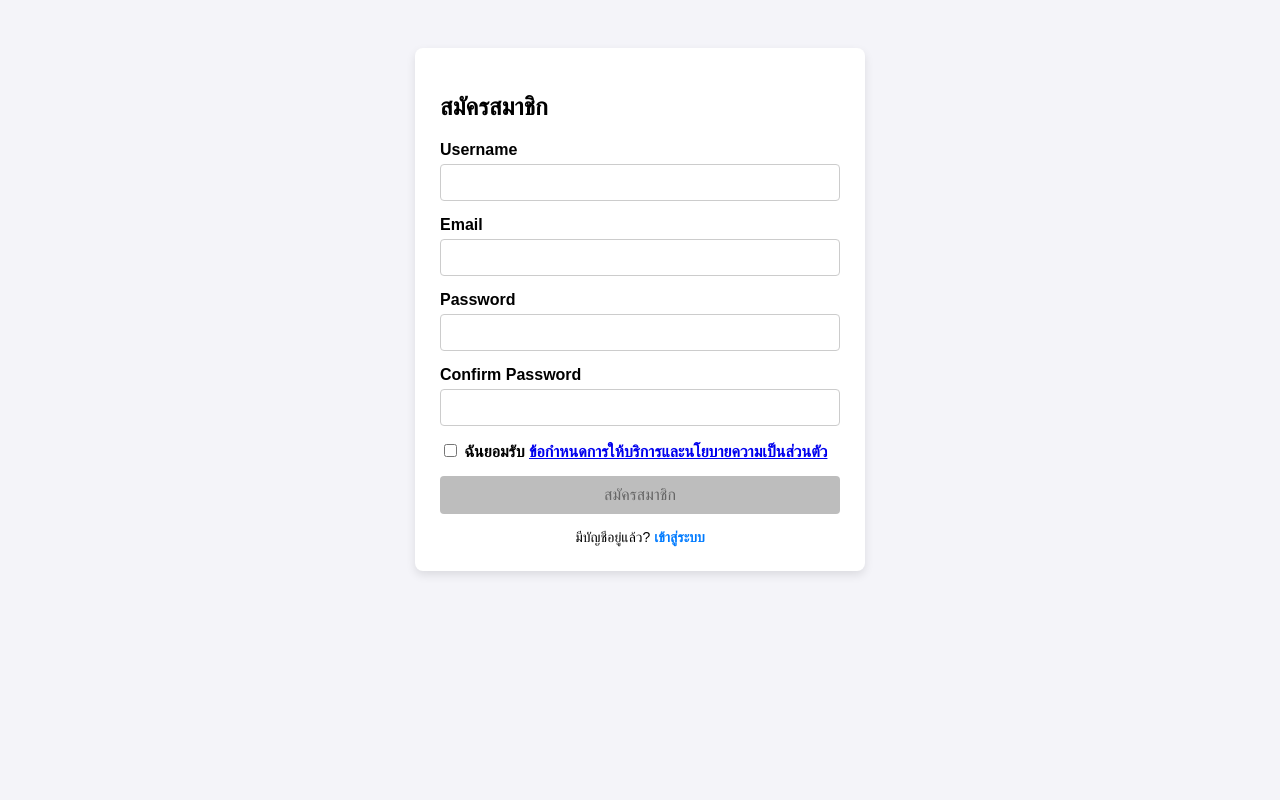
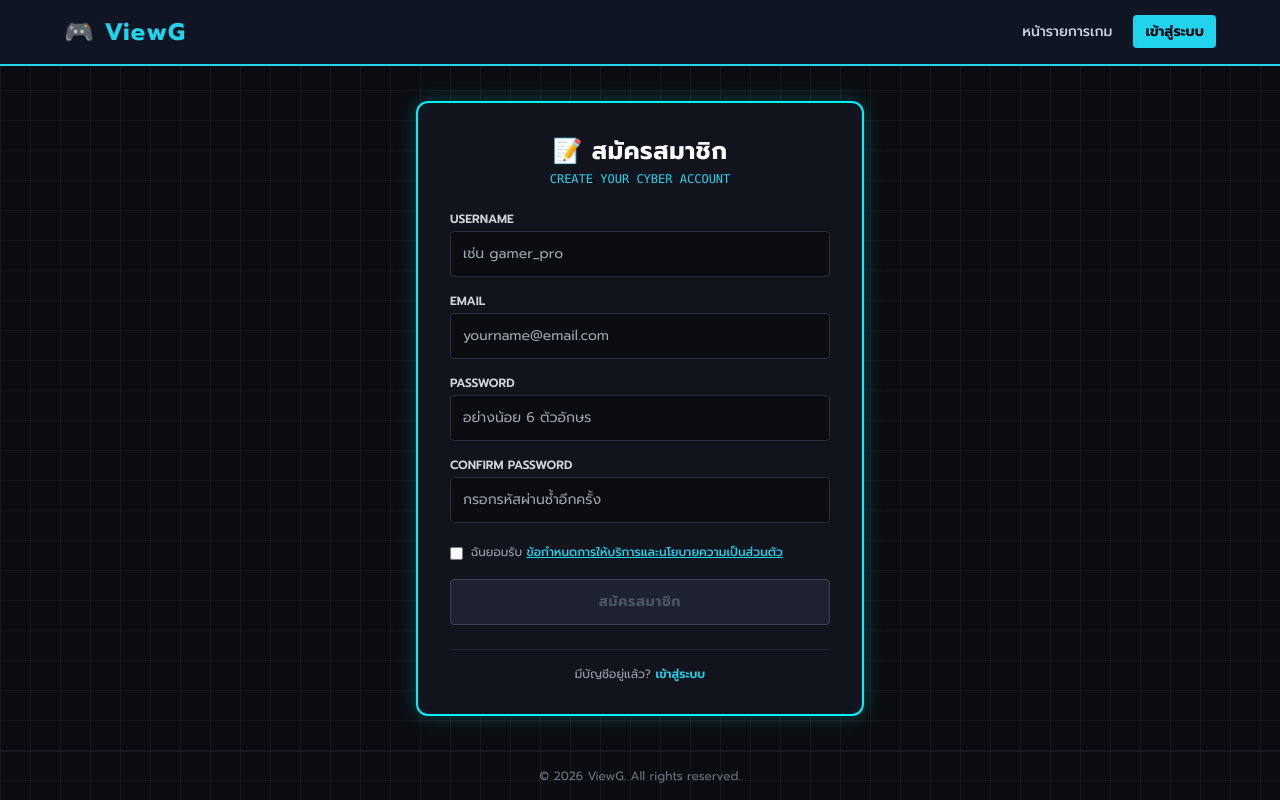
Before and after one commit to 68160056Phattharathida/gameinsight-web, a PHP site: page /register.php in a window 1280 px wide. Run offline with PHP 8.4, Linux system fonts and the light colour scheme; some libraries are stand-ins or nearby versions.

```diff
--- a/register.php
+++ b/register.php
@@ -36,7 +36,7 @@ if ($_SERVER['REQUEST_METHOD'] === 'POST') {
         $errors[] = "คุณต้องยอมรับข้อกำหนดการให้บริการก่อนสมัครสมาชิก";
     }
 
-    // 3. บันทึกลงฐานข้อมูล (ใช้ตาราง users ตาม Schema ใหม่)
+    // 3. บันทึกลงฐานข้อมูล
     if (empty($errors)) {
         $hashed_password = password_hash($password, PASSWORD_DEFAULT);
 
@@ -62,135 +62,189 @@ if ($_SERVER['REQUEST_METHOD'] === 'POST') {
 <head>
     <meta charset="UTF-8">
     <meta name="viewport" content="width=device-width, initial-scale=1.0">
-    <title>สมัครสมาชิก - GameInsight</title>
+    <title>สมัครสมาชิก - ViewG / GameInsight</title>
+
+    <script src="https://cdn.tailwindcss.com"></script>
+    <link href="https://fonts.googleapis.com/css2?family=Prompt:wght@300;400;500;600;700&display=swap" rel="stylesheet">
+
     <style>
-        body { font-family: Arial, sans-serif; background-color: #f4f4f9; display: flex; justify-content: center; padding-top: 40px; }
-        .card { background: white; padding: 25px; border-radius: 8px; box-shadow: 0 4px 10px rgba(0,0,0,0.1); width: 100%; max-width: 400px; }
-        .form-group { margin-bottom: 15px; }
-        .form-group label { display: block; margin-bottom: 5px; font-weight: bold; }
-        .form-group input[type="text"], .form-group input[type="email"], .form-group input[type="password"] {
-            width: 100%; padding: 10px; border: 1px solid #ccc; border-radius: 4px; box-sizing: border-box;
-        }
-        .btn {
-            width: 100%;
-            padding: 10px;
-            background-color: #bdbdbd;
-            color: #666;
-            border: none;
-            border-radius: 4px;
-            font-size: 16px;
-            cursor: not-allowed;
-            transition: background-color 0.2s;
+        body {
+            font-family: 'Prompt', sans-serif;
+            background-color: #0b0c10;
+            background-image:
+                linear-gradient(to right, rgba(255, 255, 255, 0.05) 1px, transparent 1px),
+                linear-gradient(to bottom, rgba(255, 255, 255, 0.05) 1px, transparent 1px);
+            background-size: 30px 30px;
         }
 
-        .btn:enabled {
-            background-color: #28a745;
-            color: white;
-            cursor: pointer;
+        .cyber-card {
+            background-color: #12141d;
+            border: 2px solid #00f2fe;
+            box-shadow: 0 0 20px rgba(0, 242, 254, 0.25), inset 0 0 10px rgba(0, 242, 254, 0.05);
         }
 
-        .btn:enabled:hover {
-            background-color: #218838;
+        .cyber-input {
+            background-color: #0b0c10;
+            border: 1px solid #2a2e3d;
+            color: #ffffff;
+            transition: all 0.2s ease;
         }
 
-        .btn-login {
-            display: inline-block;
-            width: 100%;
-            padding: 10px;
-            background-color: #007bff;
-            color: white;
-            text-align: center;
-            text-decoration: none;
-            border-radius: 4px;
-            font-size: 15px;
-            font-weight: bold;
-            box-sizing: border-box;
-            margin-top: 10px;
+        .cyber-input:focus {
+            border-color: #00f2fe;
+            box-shadow: 0 0 8px rgba(0, 242, 254, 0.5);
+            outline: none;
         }
 
-        .btn-login:hover {
-            background-color: #0056b3;
+        /* ปุ่มตอนกดได้ (Enabled) */
+        .btn-cyber-enabled {
+            background-color: #ff007f !important;
+            color: #ffffff !important;
+            border: 2px solid #ff007f !important;
+            box-shadow: 0 0 12px rgba(255, 0, 127, 0.5) !important;
+            cursor: pointer !important;
+            transition: all 0.2s !important;
         }
-                .alert-error { background: #f8d7da; color: #721c24; padding: 10px; border-radius: 4px; margin-bottom: 15px; }
-                .alert-success { background: #d4edda; color: #155724; padding: 15px; border-radius: 4px; margin-bottom: 15px; text-align: center; }
-                .login-link { text-align: center; margin-top: 15px; font-size: 14px; }
-                .login-link a { color: #007bff; text-decoration: none; font-weight: bold; }
 
-                .modal { display: none; position: fixed; top: 0; left: 0; width: 100%; height: 100%; background: rgba(0,0,0,0.5); justify-content: center; align-items: center; }
-                .modal-content { background: white; padding: 20px; border-radius: 8px; width: 80%; max-width: 500px; max-height: 70vh; overflow-y: auto; }
-                .close-btn { float: right; cursor: pointer; font-weight: bold; font-size: 20px; }
+        .btn-cyber-enabled:hover {
+            background-color: #e0006f !important;
+            box-shadow: 0 0 18px rgba(255, 0, 127, 0.8) !important;
+        }
+
+        /* ปุ่มตอนกดไม่ได้ (Disabled) */
+        .btn-cyber-disabled {
+            background-color: #1f2330 !important;
+            color: #4b5563 !important;
+            border: 1px solid #374151 !important;
+            cursor: not-allowed !important;
+            box-shadow: none !important;
+        }
+
+        .cyber-modal {
+            background-color: #12141d;
+            border: 2px solid #00f2fe;
+            box-shadow: 0 0 25px rgba(0, 242, 254, 0.4);
+        }
     </style>
 </head>
-<body>
+<body class="text-gray-100 min-h-screen flex flex-col justify-between">
 
-<div class="card">
-    <h2>สมัครสมาชิก</h2>
+    <!-- Header / Navbar -->
+    <nav class="border-b-2 border-cyan-400 bg-gray-900/80 backdrop-blur-md px-6 py-4">
+        <div class="max-w-6xl mx-auto flex justify-between items-center">
+            <a href="games.php" class="text-2xl font-bold tracking-wider text-cyan-400 flex items-center gap-2">
+                🎮 ViewG
+            </a>
+            <div class="space-x-4 text-sm font-medium">
+                <a href="games.php" class="text-gray-300 hover:text-cyan-400 transition-colors">หน้ารายการเกม</a>
+                <a href="login.php" class="bg-cyan-400 text-gray-950 px-3 py-1.5 rounded font-bold hover:bg-cyan-300 transition-all">เข้าสู่ระบบ</a>
+            </div>
+        </div>
+    </nav>
 
+    <!-- Main Content Card -->
+    <main class="flex-grow flex items-center justify-center px-4 py-8">
+        <div class="cyber-card rounded-xl p-8 max-w-md w-full relative">
+
+            <h2 class="text-2xl font-bold text-center text-white mb-1 tracking-wide">
+                📝 สมัครสมาชิก
+            </h2>
+            <p class="text-xs text-center text-cyan-400 mb-6 font-mono">CREATE YOUR CYBER ACCOUNT</p>
+
+            <!-- Alerts -->
             <?php if (!empty($errors)): ?>
-        <div class="alert-error">
-            <?php foreach ($errors as $error) echo "<p style='margin:0;'>• $error</p>"; ?>
+                <div class="bg-red-950/80 border border-red-500 text-red-200 text-xs p-3 rounded mb-4 font-mono space-y-1">
+                    <?php foreach ($errors as $error): ?>
+                        <p>• <?= htmlspecialchars($error) ?></p>
+                    <?php endforeach; ?>
                 </div>
             <?php endif; ?>
 
             <?php if ($success): ?>
-        <div class="alert-success">
-            <p style="margin: 0 0 10px 0; font-weight: bold;"><?= $success ?></p>
-            <a href="login.php" class="btn-login">เข้าสู่ระบบทันที</a>
+                <div class="bg-emerald-950/80 border border-emerald-400 text-emerald-200 text-sm p-4 rounded mb-4 text-center font-mono">
+                    <p class="font-bold mb-3">✅ <?= htmlspecialchars($success) ?></p>
+                    <a href="login.php" class="inline-block w-full py-2 bg-cyan-400 text-gray-950 font-bold rounded hover:bg-cyan-300 transition-colors">
+                        เข้าสู่ระบบทันที →
+                    </a>
                 </div>
             <?php else: ?>
-        <form method="POST" action="">
-            <input type="hidden" name="csrf_token" value="<?= $_SESSION['csrf_token'] ?? '' ?>">
 
-            <div class="form-group">
-                <label for="username">Username</label>
-                <input type="text" id="username" name="username" required value="<?= htmlspecialchars($_POST['username'] ?? '') ?>">
+                <form method="POST" action="" class="space-y-4">
+                    <input type="hidden" name="csrf_token" value="<?= htmlspecialchars($_SESSION['csrf_token'] ?? '') ?>">
+
+                    <div>
+                        <label for="username" class="block text-xs font-semibold text-gray-300 uppercase mb-1">Username</label>
+                        <input type="text" id="username" name="username" required value="<?= htmlspecialchars($_POST['username'] ?? '') ?>"
+                               class="w-full text-sm p-3 rounded cyber-input" placeholder="เช่น gamer_pro">
                     </div>
 
-            <div class="form-group">
-                <label for="email">Email</label>
-                <input type="email" id="email" name="email" required value="<?= htmlspecialchars($_POST['email'] ?? '') ?>">
+                    <div>
+                        <label for="email" class="block text-xs font-semibold text-gray-300 uppercase mb-1">Email</label>
+                        <input type="email" id="email" name="email" required value="<?= htmlspecialchars($_POST['email'] ?? '') ?>"
+                               class="w-full text-sm p-3 rounded cyber-input" placeholder="yourname@email.com">
                     </div>
 
-            <div class="form-group">
-                <label for="password">Password</label>
-                <input type="password" id="password" name="password" required minlength="6">
+                    <div>
+                        <label for="password" class="block text-xs font-semibold text-gray-300 uppercase mb-1">Password</label>
+                        <input type="password" id="password" name="password" required minlength="6"
+                               class="w-full text-sm p-3 rounded cyber-input" placeholder="อย่างน้อย 6 ตัวอักษร">
                     </div>
 
-            <div class="form-group">
-                <label for="confirm_password">Confirm Password</label>
-                <input type="password" id="confirm_password" name="confirm_password" required minlength="6">
+                    <div>
+                        <label for="confirm_password" class="block text-xs font-semibold text-gray-300 uppercase mb-1">Confirm Password</label>
+                        <input type="password" id="confirm_password" name="confirm_password" required minlength="6"
+                               class="w-full text-sm p-3 rounded cyber-input" placeholder="กรอกรหัสผ่านซ้ำอีกครั้ง">
                     </div>
 
-            <div class="form-group">
-                <label>
-                    <input type="checkbox" name="agreed_terms" value="1" required>
-                    ฉันยอมรับ <a href="#" id="openModal">ข้อกำหนดการให้บริการและนโยบายความเป็นส่วนตัว</a>
+                    <div class="flex items-start gap-2 pt-1">
+                        <input type="checkbox" id="agreed_terms" name="agreed_terms" value="1" required class="mt-1 accent-cyan-400 cursor-pointer">
+                        <label for="agreed_terms" class="text-xs text-gray-400 leading-relaxed">
+                            ฉันยอมรับ
+                            <a href="#" id="openModal" class="text-cyan-400 underline hover:text-cyan-300 font-medium">
+                                ข้อกำหนดการให้บริการและนโยบายความเป็นส่วนตัว
+                            </a>
                         </label>
                     </div>
 
-            <button type="submit" class="btn" id="registerBtn" disabled>
+                    <button type="submit" id="registerBtn" disabled
+                            class="w-full py-3 rounded font-bold tracking-wider text-sm transition-all btn-cyber-disabled">
                         สมัครสมาชิก
                     </button>
                 </form>
 
-        <div class="login-link">
-            มีบัญชีอยู่แล้ว? <a href="login.php">เข้าสู่ระบบ</a>
+                <div class="border-t border-gray-800 mt-6 pt-4 text-center">
+                    <p class="text-xs text-gray-400">
+                        มีบัญชีอยู่แล้ว?
+                        <a href="login.php" class="text-cyan-400 font-semibold hover:underline">
+                            เข้าสู่ระบบ
+                        </a>
+                    </p>
                 </div>
+
             <?php endif; ?>
         </div>
+    </main>
 
-<div id="tosModal" class="modal">
-    <div class="modal-content">
-        <span class="close-btn" id="closeModal">&times;</span>
-        <h3>ข้อกำหนดการให้บริการ (Terms of Service)</h3>
+    <!-- Modal ข้อกำหนด -->
+    <div id="tosModal" class="fixed inset-0 bg-black/80 backdrop-blur-sm hidden justify-center items-center p-4 z-50">
+        <div class="cyber-modal rounded-xl p-6 max-w-lg w-full max-h-[75vh] overflow-y-auto relative text-gray-300">
+            <span class="close-btn text-gray-400 hover:text-cyan-400 float-right text-2xl font-bold cursor-pointer" id="closeModal">&times;</span>
+            <h3 class="text-lg font-bold text-cyan-400 mb-4 border-b border-gray-800 pb-2">📜 ข้อกำหนดการให้บริการ (Terms of Service)</h3>
+            <div class="space-y-3 text-xs leading-relaxed">
                 <p>1. ผู้ใช้ต้องกรอกข้อมูลที่เป็นความจริงในการสมัครสมาชิก</p>
                 <p>2. ห้ามใช้ระบบนี้ในการส่งข้อมูลที่เป็นเท็จหรือละเมิดกฎหมาย</p>
                 <p>3. ระบบจะทำการเก็บรักษาข้อมูลของคุณอย่างปลอดภัยตามนโยบายความเป็นส่วนตัว</p>
             </div>
         </div>
+    </div>
 
+    <!-- Footer -->
+    <footer class="text-center py-4 text-xs text-gray-500 border-t border-gray-900">
+        &copy; 2026 ViewG. All rights reserved.
+    </footer>
 
 <script>
+    // Modal Script
     const modal = document.getElementById('tosModal');
     const openBtn = document.getElementById('openModal');
     const closeBtn = document.getElementById('closeModal');
@@ -214,8 +268,8 @@ if ($_SERVER['REQUEST_METHOD'] === 'POST') {
         }
     };
 
-    // ตรวจสอบข้อมูลก่อนเปิดใช้งานปุ่มสมัครสมาชิก
-    const form = document.querySelector('.card form');
+    // Form Validation Script
+    const form = document.querySelector('.cyber-card form');
     const registerBtn = document.getElementById('registerBtn');
 
     if (form && registerBtn) {
@@ -223,9 +277,7 @@ if ($_SERVER['REQUEST_METHOD'] === 'POST') {
         const email = document.getElementById('email');
         const password = document.getElementById('password');
         const confirmPassword = document.getElementById('confirm_password');
-        const agreedTerms = form.querySelector(
-            'input[name="agreed_terms"]'
-        );
+        const agreedTerms = document.getElementById('agreed_terms');
 
         function checkForm() {
             const allFilled =
@@ -236,17 +288,20 @@ if ($_SERVER['REQUEST_METHOD'] === 'POST') {
 
             const validEmail = email.validity.valid;
             const validPassword = password.value.length >= 6;
-            const passwordsMatch =
-                password.value === confirmPassword.value;
+            const passwordsMatch = password.value === confirmPassword.value;
             const termsAccepted = agreedTerms.checked;
 
-            registerBtn.disabled = !(
-                allFilled &&
-                validEmail &&
-                validPassword &&
-                passwordsMatch &&
-                termsAccepted
-            );
+            const isValid = allFilled && validEmail && validPassword && passwordsMatch && termsAccepted;
+
+            registerBtn.disabled = !isValid;
+
+            if (isValid) {
+                registerBtn.classList.remove('btn-cyber-disabled');
+                registerBtn.classList.add('btn-cyber-enabled');
+            } else {
+                registerBtn.classList.remove('btn-cyber-enabled');
+                registerBtn.classList.add('btn-cyber-disabled');
+            }
         }
 
         form.addEventListener('input', checkForm);
@@ -255,3 +310,5 @@ if ($_SERVER['REQUEST_METHOD'] === 'POST') {
         checkForm();
     }
 </script>
+</body>
+</html>
```
Lines whose indentation alone changed are shown as unchanged.
